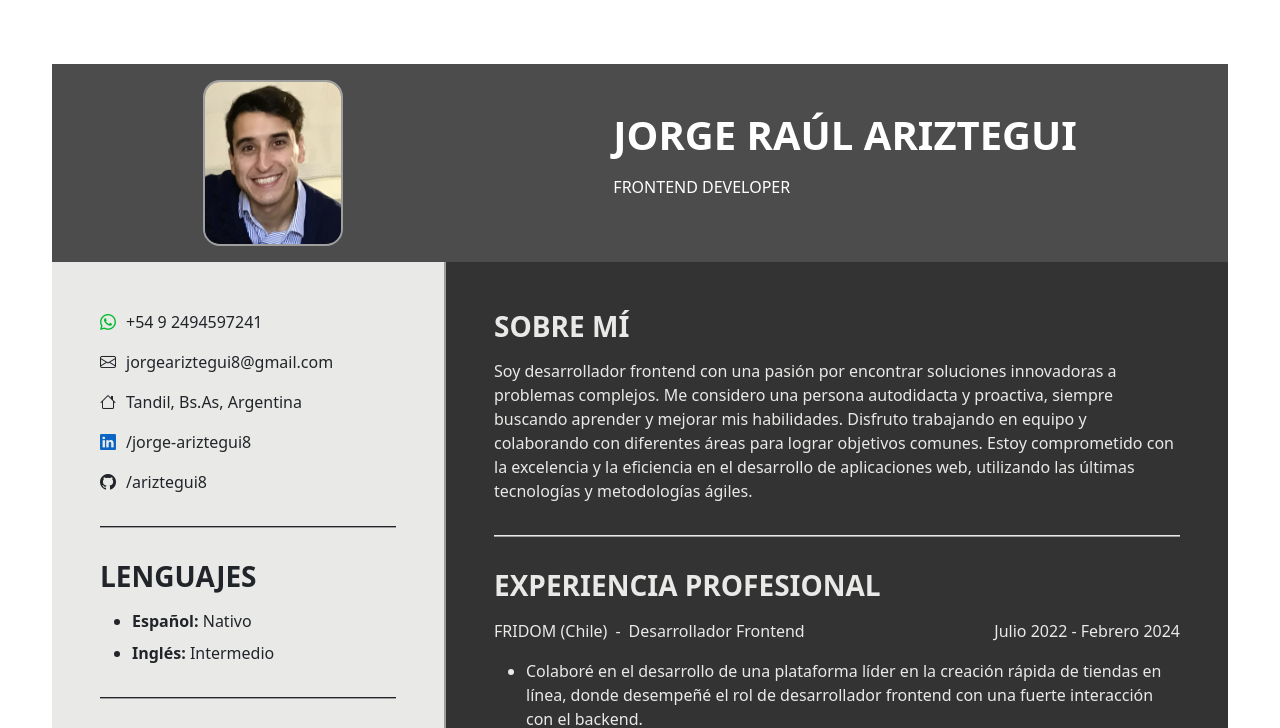
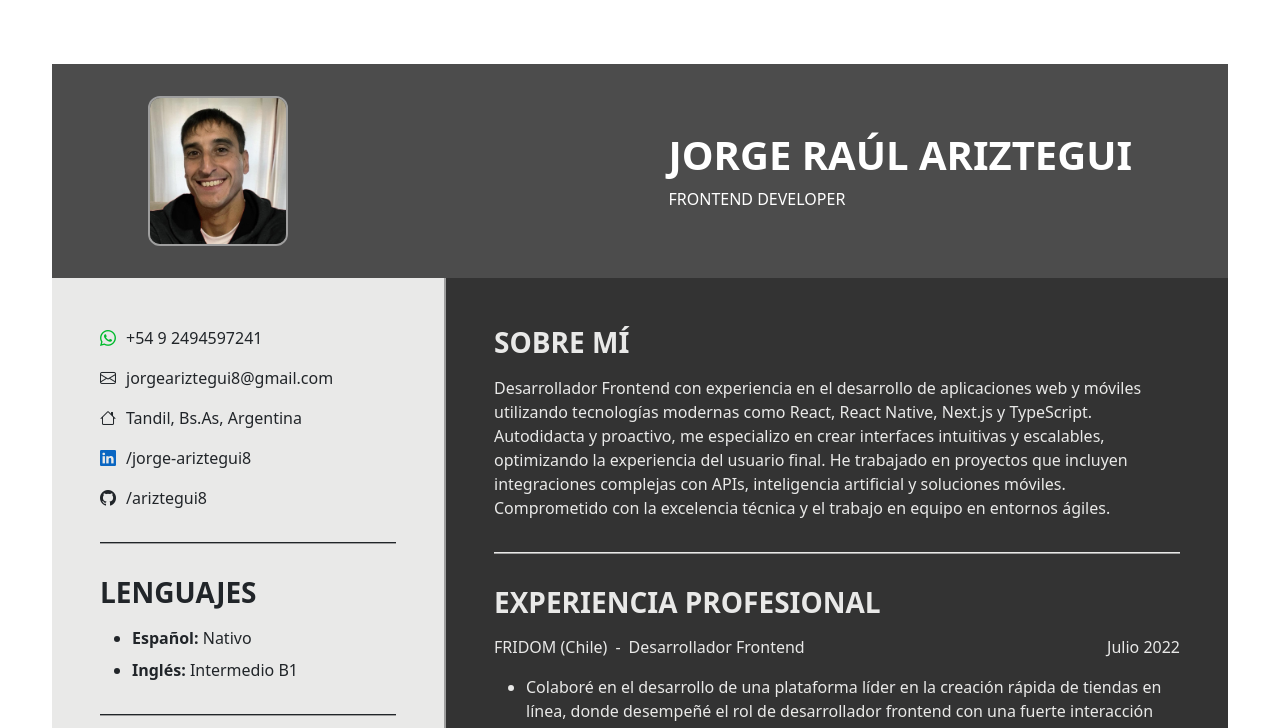
Before and after one commit to ariztegui8/CV-FrontEnd-JorgeAriztegui, a website: page index.html in a window 1280 px wide. Shown: the top 728 px of the page. Drawn offline with nearby package versions, Linux system fonts and the light colour scheme.

Commit message:
change info

```diff
--- a/index.html
+++ b/index.html
@@ -14,13 +14,13 @@
 <body>
     <div class="p-4 bg-white">
         <div class="row p-2">
-            <div class="col-sm-12 d-flex p-2 container-header text-white">
+            <div class="col-sm-12 d-flex py-3 px-5 justify-content-between align-items-center container-header text-white">
                 <div class="foto">
-                    <img src="./assets/fotoPerfil2-editada.jpg" alt="" />
+                    <img src="./assets/perfil_linkedin1.jpg" alt="" />
                 </div>
-                <div class="">
-                    <h1 class="text-white">JORGE RAÚL ARIZTEGUI</h1>
-                    <p>FRONTEND DEVELOPER</p>
+                <div class="names">
+                    <h1 class="text-white mb-1">JORGE RAÚL ARIZTEGUI</h1>
+                    <p class="m-0">FRONTEND DEVELOPER</p>
                 </div>
             </div>
 
@@ -104,7 +104,7 @@
                     <h3>LENGUAJES</h3>
                     <ul>
                         <li class="fontLi mb-1">Español: <span class="spanLi">Nativo</span></li>
-                        <li class="fontLi">Inglés: <span class="spanLi">Intermedio</span></li>
+                        <li class="fontLi">Inglés: <span class="spanLi">Intermedio B1</span></li>
                     </ul>
                     <!-- <p>INGLÉS</p>
                     <div class="progress">
@@ -120,14 +120,22 @@
                 <div class="aptitudes">
                     <h3>APTITUDES</h3>
                     <ul>
-                        <li class="fontLi mb-1">Autodidacta <span class="spanLi">Aprendizaje autónomo de nuevas tecnologías.</span></li>
-                        <li class="fontLi mb-1">Trabajo en equipo <span class="spanLi">Colaboración eficaz con equipos multidisciplinarios.</span></li>
-                        <li class="fontLi mb-1">Metodología Scrum <span class="spanLi">Experiencia en entornos ágiles.</span></li>
-                        <li class="fontLi mb-1">Comunicación efectiva <span class="spanLi"></span>Comunicación de ideas técnicas a diversas audiencias.</li>
-                        <li class="fontLi mb-1">Resolución de problemas <span class="spanLi">Enfoque analítico y creativo.</span></li>
-                        <li class="fontLi mb-1">Adaptabilidad <span class="spanLi">Flexibilidad ante nuevos desafíos.</span></li>
-                        <li class="fontLi mb-1">Pensamiento crítico <span class="spanLi">Toma de decisiones estratégicas.</span></li>
-                        <li class="fontLi">Orientación a resultados <span class="spanLi">Compromiso con la entrega de productos de calidad.</span></li>
+                        <li class="fontLi mb-1">Autodidacta <span class="spanLi">Aprendizaje autónomo de nuevas
+                                tecnologías.</span></li>
+                        <li class="fontLi mb-1">Trabajo en equipo <span class="spanLi">Colaboración eficaz con equipos
+                                multidisciplinarios.</span></li>
+                        <li class="fontLi mb-1">Metodología Scrum <span class="spanLi">Experiencia en entornos
+                                ágiles.</span></li>
+                        <li class="fontLi mb-1">Comunicación efectiva <span class="spanLi"></span>Comunicación de ideas
+                            técnicas a diversas audiencias.</li>
+                        <li class="fontLi mb-1">Resolución de problemas <span class="spanLi">Enfoque analítico y
+                                creativo.</span></li>
+                        <li class="fontLi mb-1">Adaptabilidad <span class="spanLi">Flexibilidad ante nuevos
+                                desafíos.</span></li>
+                        <li class="fontLi mb-1">Pensamiento crítico <span class="spanLi">Toma de decisiones
+                                estratégicas.</span></li>
+                        <li class="fontLi">Orientación a resultados <span class="spanLi">Compromiso con la entrega de
+                                productos de calidad.</span></li>
                     </ul>
                 </div>
             </div>
@@ -136,11 +144,7 @@
                 <div class="sobre-mi">
                     <h3>SOBRE MÍ</h3>
                     <p>
-                        Soy desarrollador frontend con una pasión por encontrar soluciones innovadoras a problemas
-                        complejos. Me considero una persona autodidacta y proactiva, siempre buscando aprender y mejorar
-                        mis habilidades. Disfruto trabajando en equipo y colaborando con diferentes áreas para lograr
-                        objetivos comunes. Estoy comprometido con la excelencia y la eficiencia en el desarrollo de
-                        aplicaciones web, utilizando las últimas tecnologías y metodologías ágiles.
+                        Desarrollador Frontend con experiencia en el desarrollo de aplicaciones web y móviles utilizando tecnologías modernas como React, React Native, Next.js y TypeScript. Autodidacta y proactivo, me especializo en crear interfaces intuitivas y escalables, optimizando la experiencia del usuario final. He trabajado en proyectos que incluyen integraciones complejas con APIs, inteligencia artificial y soluciones móviles. Comprometido con la excelencia técnica y el trabajo en equipo en entornos ágiles.
                     </p>
                 </div>
 
@@ -155,7 +159,7 @@
                             <p>-</p>
                             <p>Desarrollador Frontend</p>
                         </div>
-                        <p>Julio 2022 - Febrero 2024</p>
+                        <p>Julio 2022</p>
                     </div>
                     <ul>
                         <li class="mb-1">
@@ -177,7 +181,8 @@
                         <li class="mb-1">
                             Participé en el diseño y prototipado con Figma.
                         </li>
-                        <li class="mb-1">Lideré la integración de métodos de pago y la incorporación de inteligencia artificial de
+                        <li class="mb-1">Lideré la integración de métodos de pago y la incorporación de inteligencia
+                            artificial de
                             OpenAI, como también la integración con Meta, Google y Mercado Libre APIs.
                         </li>
                         <li class="mb-1">
@@ -186,6 +191,9 @@
                         <li>
                             Colaboré estrechamente con el equipo de backend para asegurar una integración fluida y un
                             alto rendimiento.
+                        </li>
+                        <li>
+                            Participé en el desarrollo de la aplicación móvil de FRIDOM utilizando React Native, ampliando la experiencia de la plataforma a dispositivos móviles.
                         </li>
                     </ul>
 
@@ -226,9 +234,10 @@
 
                     <ul>
                         <li class="mb-1">Desarrollé sitios web dinámicos y atractivos para varios clientes.</li>
-                        <li class="mb-1">Especializado en interfaces de usuario intuitivas y responsivas utilizando HTML, CSS,
+                        <li class="mb-1">Especializado en interfaces de usuario intuitivas y responsivas utilizando
+                            HTML, CSS,
                             JavaScript, Bootstrap y React.</li>
-                        <li >Integré APIs y datos dinámicos para mejorar la utilidad y relevancia de los sitios web.</li>
+                        <li>Integré APIs y datos dinámicos para mejorar la utilidad y relevancia de los sitios web.</li>
                     </ul>
                 </div>
 
@@ -261,17 +270,18 @@
                     <h3>HABILIDADES TÉCNICAS</h3>
                     <ul>
                         <li class="fontLi mb-1">
-                            Lenguajes y Tecnologías: <span class="spanLi">HTML, CSS, JavaScript, TypeScript, React, React Native,
-                                Next, Vue, Angular, Python, Node, Express, MongoDB, MySQL, GraphQL, Firebase, REST
-                                APIs.</span>
+                            Lenguajes y Tecnologías: <span class="spanLi">HTML, CSS, JavaScript, TypeScript, Node.js, Python.</span>
                         </li>
                         <li class="fontLi mb-1">
-                            Frameworks y Librerías: <span class="spanLi">Bootstrap, Material UI, Tailwind CSS, Ant design, Next UI, Sass, Redux,
-                                Context, NextAuth, Contentful, Strapi.</span>
+                            Frameworks y Librerías: <span class="spanLi"> React, React Native,
+                                Next.js, Vue, Angular, Express, MongoDB, MySQL, GraphQL, Firebase, REST
+                                APIs, Bootstrap, Shadcn UI, Material UI, Tailwind, Ant
+                                design, Next UI, Sass, Redux,
+                                Context, Zustand, NextAuth, Contentful, Strapi, VTEX.</span>
                         </li>
                         <li class="fontLi mb-1">
                             Herramientas de Desarrollo: <span class="spanLi">Git, GitHub, Webpack, Babel, NPM, Yarn,
-                                Visual Studio Code, Figma</span>
+                                Visual Studio Code, Figma.</span>
                         </li>
                         <li class="fontLi mb-1">
                             Metodologías: <span class="spanLi">Agile, Scrum, Kanban.</span>
--- a/styles/style.css
+++ b/styles/style.css
@@ -11,9 +11,15 @@ body{
 
 }
 
+/* .names{
+    padding-right: 50px;
+} */
+
 .foto img{
     width: 140px;
-    border-radius: 17px;
+    height: 150px;
+    object-fit: cover;
+    border-radius: 12px;
     border: 2px solid #9e9e9e
 }
 
```
Also changed, not shown: assets/perfil_linkedin.jpeg (added), assets/perfil_linkedin1.jpg (added).
